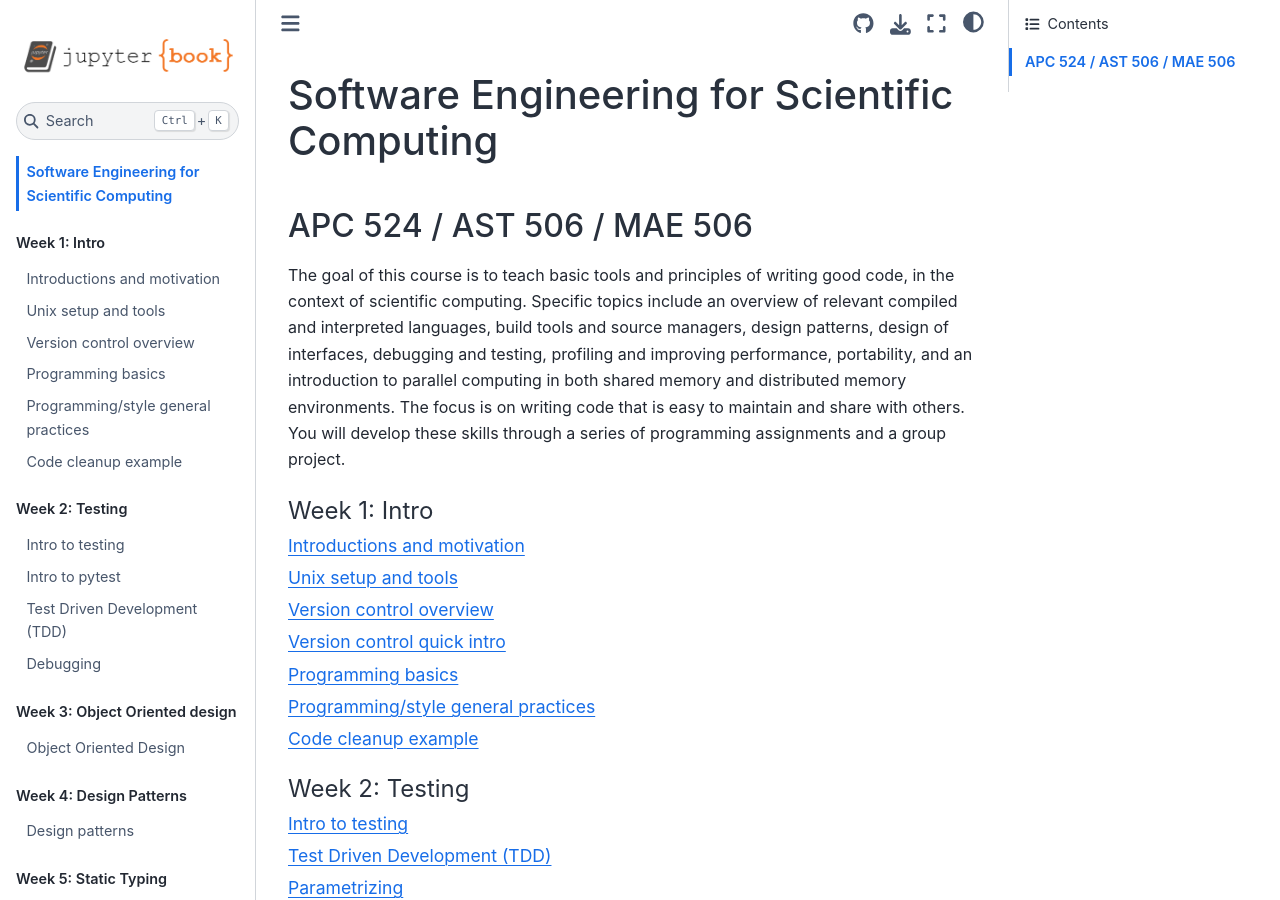
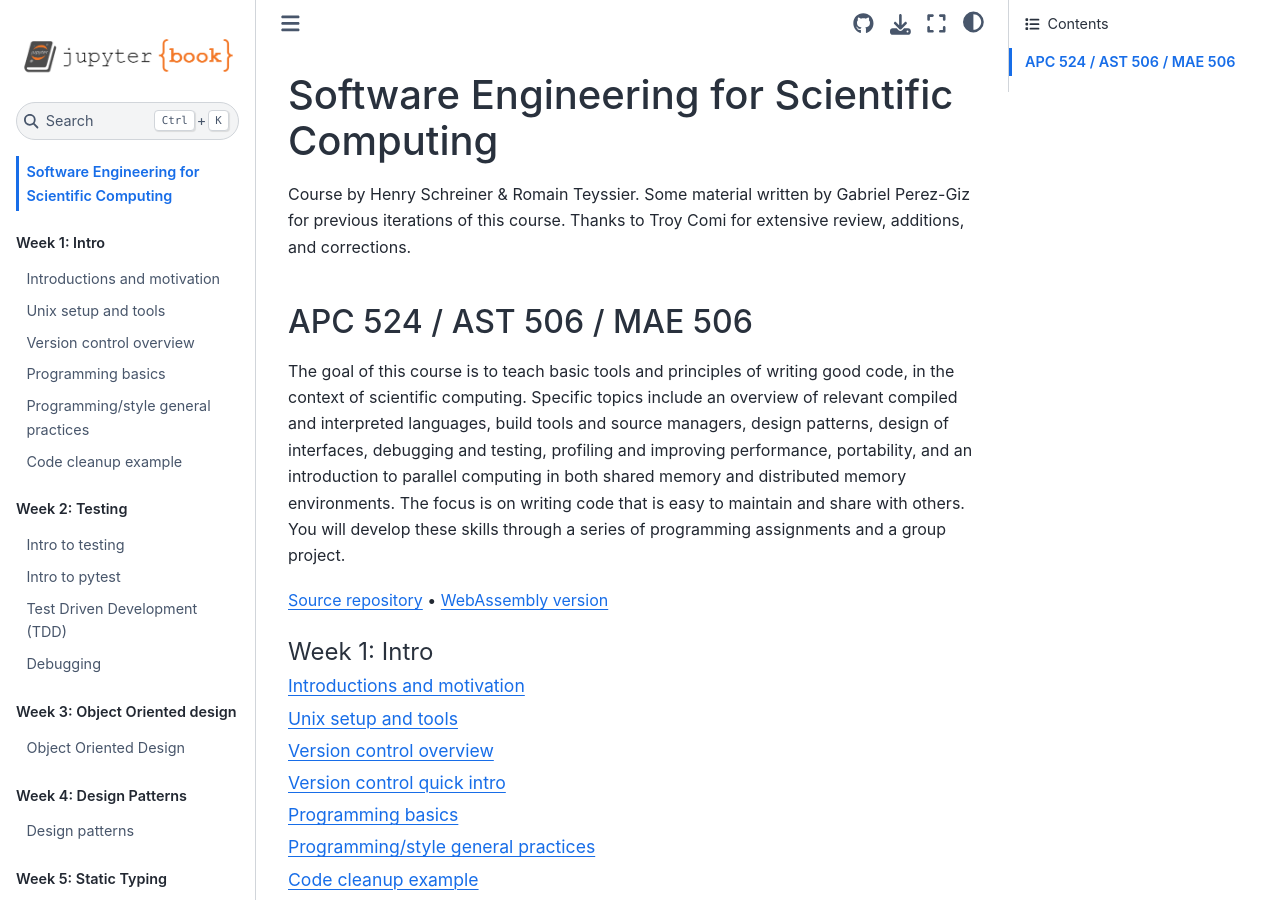
Before and after one commit to se-for-sci/se-for-sci.github.io, a Jupyter Book: the page built from content/intro.md, in a window 1280 px wide and 900 px high. Built offline with Jupyter Book 1.0.4 settings and Sphinx 7.4.7 and the Sphinx Book theme 1.1.4, drawn with Linux system fonts in a browser that asks for light colours.

Commit message:
fix: better attribution
Signed-off-by: Henry Schreiner <henryschreineriii@gmail.com>

````diff
--- a/content/intro.md
+++ b/content/intro.md
@@ -1,4 +1,8 @@
 # Software Engineering for Scientific Computing
+
+Course by Henry Schreiner & Romain Teyssier. Some material written by Gabriel
+Perez-Giz for previous iterations of this course. Thanks to Troy Comi for
+extensive review, additions, and corrections.
 
 ## APC 524 / AST 506 / MAE 506
 
@@ -12,6 +16,9 @@ The focus is on writing code that is easy to maintain and share with others. You
 will develop these skills through a series of programming assignments and a
 group project.
 
+[Source repository](https://github.com/henryiii/se-for-sci) •
+[WebAssembly version](https://henryiii.github.io/se-for-sci/live)
+
 ```{tableofcontents}
 
 ```
````
Also changed, not shown: README.md (+3 -2 lines), content/week1/intro.md (+0 -4 lines).
